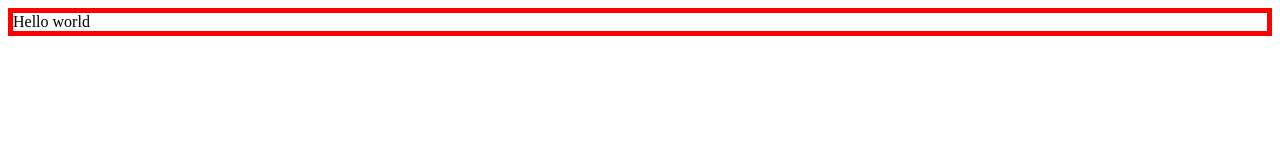
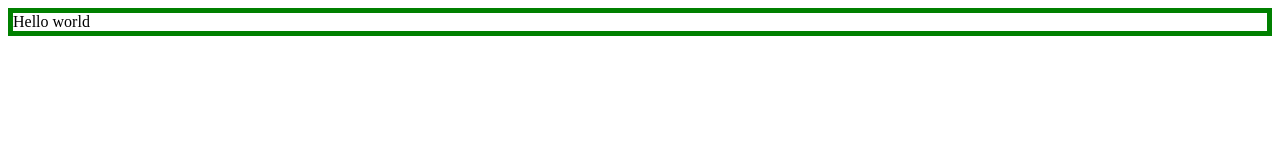
Before and after one commit to schmitty890/github-heroku-example, a website: page app/public/index.html in a window 1280 px wide. Drawn offline with nearby package versions, Linux system fonts and the light colour scheme.

Commit message:
turning border from red to green

```diff
--- a/app/public/assets/css/styles.css
+++ b/app/public/assets/css/styles.css
@@ -1,3 +1,3 @@
 body {
-    border: 5px solid red;
+    border: 5px solid green;
 }
```
Also changed, not shown: 1 other file.
